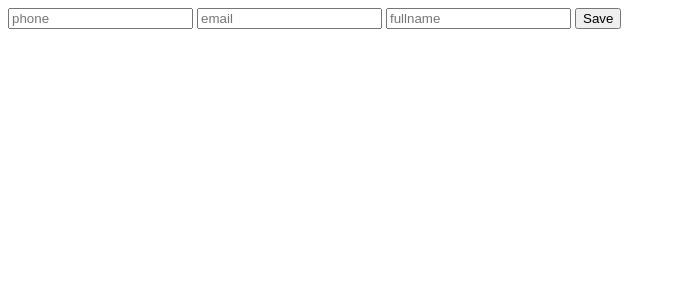
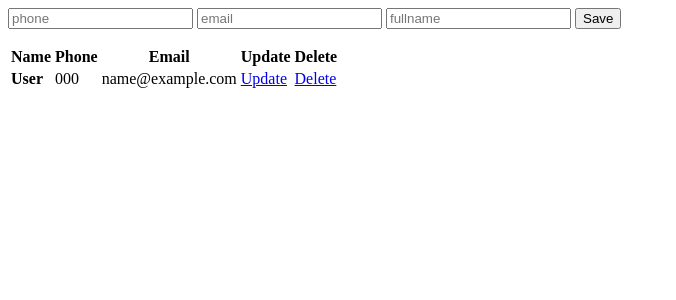
Before and after one commit to Santiago1809/flask_crud, a Flask app: page / in a window 1280 px wide. Shown: the top 300 px of the page, without its empty margins (0-676 px from the left). Run offline with Flask 3, Linux system fonts and the light colour scheme; tables that the repository leaves empty hold one stand-in row (values such as "Sample post").

Commit message:
Crear usuarios y listar datos

```diff
--- a/routes/contacts.py
+++ b/routes/contacts.py
@@ -1,5 +1,5 @@
-from flask import Blueprint, render_template, request
-from models.contact  import Contact
+from flask import Blueprint, render_template, request, redirect
+from models.contact import Contact
 from utils.db import db
 
 contacts = Blueprint('contacts', __name__)
@@ -7,7 +7,8 @@ contacts = Blueprint('contacts', __name__)
 
 @contacts.route('/')
 def home():
-    return render_template("index.html")
+    contacts = Contact.query.all()
+    return render_template("index.html", contacts=contacts)
 
 
 @contacts.route('/new', methods=['POST'])
@@ -16,11 +17,11 @@ def new():
     email = request.form['email']
     phone = request.form['phone']
 
-    new_contact = Contact(fullname,email, phone)
+    new_contact = Contact(fullname, email, phone)
     try:
         db.session.add(new_contact)
         db.session.commit()
-        return "contacto guardado"
+        return redirect("/")
     except:
         return "error al guardar"
 
--- /dev/null
+++ b/templates/ErrorSaving.html
@@ -0,0 +1,5 @@
+<main>
+  <section>
+    <p>Error al intentar agendar.</p>
+  </section>
+</main>
--- a/templates/index.html
+++ b/templates/index.html
@@ -1,6 +1,29 @@
 <form method="post" action="/new">
-  <input type="text" name="phone" placeholder="phone">
-  <input type="email" name="email" placeholder="email">
-  <input type="text" name="fullname" placeholder="fullname">
+  <input type="text" name="phone" placeholder="phone" />
+  <input type="email" name="email" placeholder="email" />
+  <input type="text" name="fullname" placeholder="fullname" />
   <button type="submit">Save</button>
 </form>
+
+<table>
+  <thead>
+    <tr>
+      <th>Name</th>
+      <th>Phone</th>
+      <th>Email</th>
+      <th>Update</th>
+      <th>Delete</th>
+    </tr>
+  </thead>
+  <tbody>
+    {% for contact in contacts %}
+    <tr>
+      <td><strong>{{contact.fullname}}</strong></td>
+      <td>{{contact.phone}}</td>
+      <td>{{contact.email}}</td>
+      <td><a href="{{ url_for('contacts.update') }}">Update</a></td>
+      <td><a href="{{ url_for('contacts.delete') }}">Delete</a></td>
+    </tr>
+    {% endfor %}
+  </tbody>
+</table>
```
